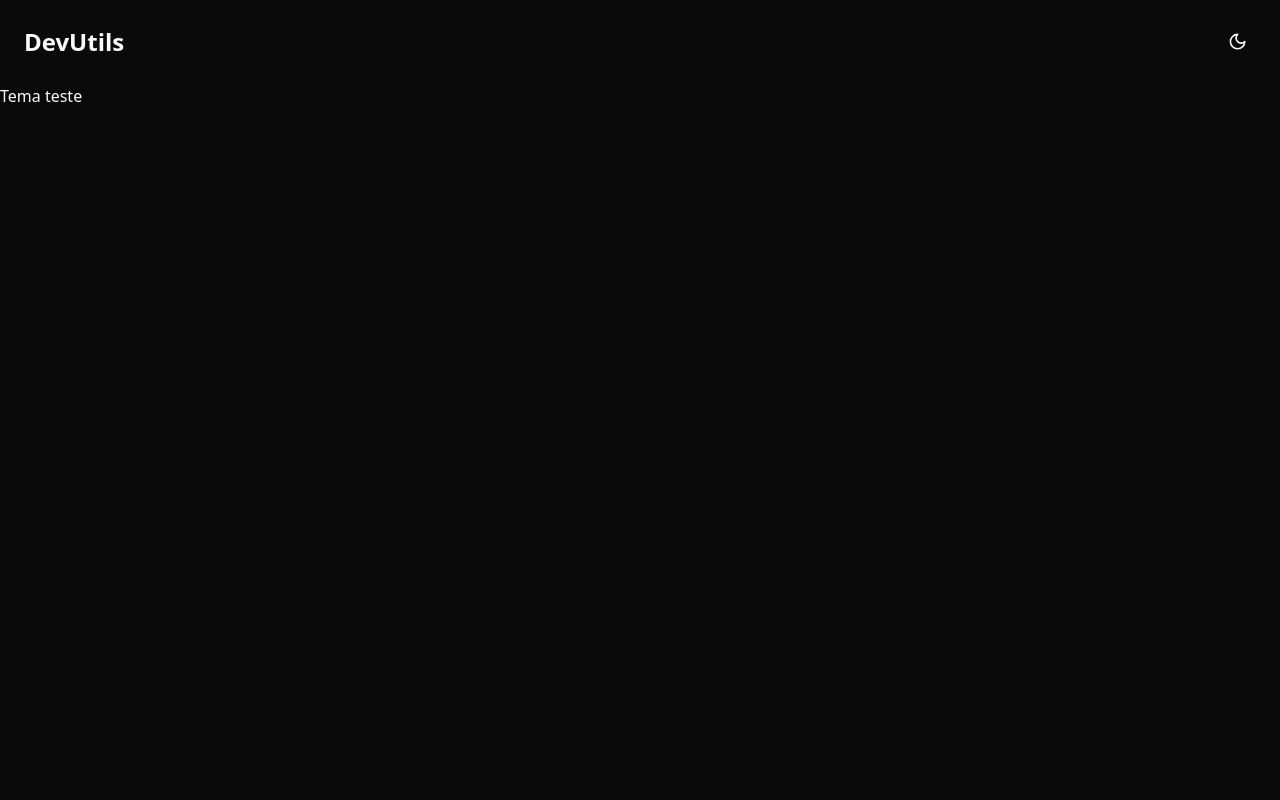
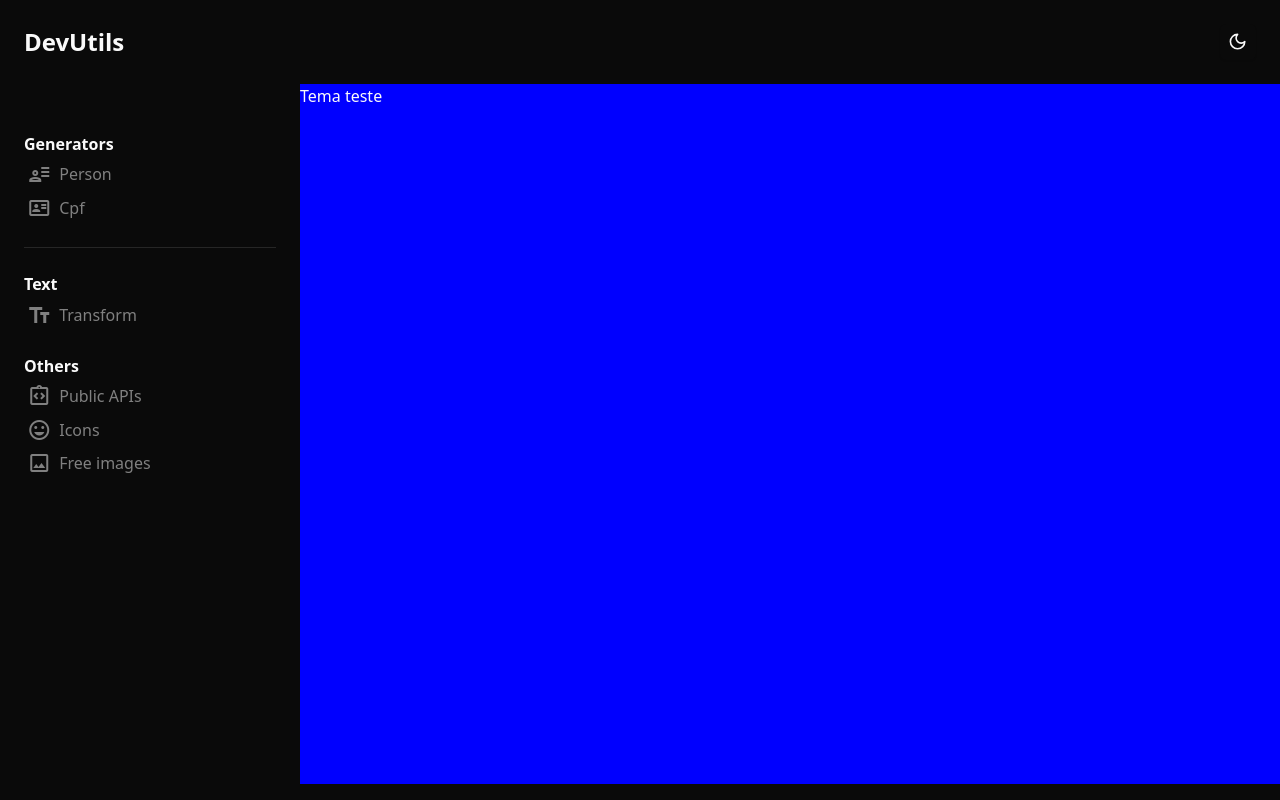
Before and after one commit to ythiago03/devutils, a React (Vite) app: page / in a window 1280 px wide. Built offline with nearby package versions, Linux system fonts and the light colour scheme.

Commit message:
:sparkles: create sidebar style

```diff
--- a/index.html
+++ b/index.html
@@ -2,6 +2,7 @@
 <html lang="en">
   <head>
     <meta charset="UTF-8" />
+    <link rel="stylesheet" href="https://fonts.googleapis.com/css2?family=Material+Symbols+Outlined:opsz,wght,FILL,GRAD@24,400,0,0" />
     <meta name="viewport" content="width=device-width, initial-scale=1.0" />
     <title>DevUtils</title>
   </head>
--- a/src/pages/Home/Home.scss
+++ b/src/pages/Home/Home.scss
@@ -0,0 +1,49 @@
+@import 'src/styles/main.scss';
+
+.home_container{
+  display: flex;
+
+
+  .sidebar_container{
+    height: calc(100vh - 100px);
+    width: 300px;
+    padding: 1.5rem;
+
+    ul{
+      margin: 1.5rem 0;
+      display: flex;
+      flex-direction: column;
+      gap: .2rem;
+
+      h4{
+        font-weight: 600;
+      }
+
+      li{
+        @include flex-align(flex-start, center);
+        gap: .5rem;
+        color: gray;
+        cursor: pointer;
+        padding: 0.2rem;
+
+        &:hover{
+          background-color: rgba(128, 128, 128, 0.233);
+          border-radius: 5px;
+        }
+      }
+    }
+
+    .divider{
+      width: 100%;
+      height: 1px;
+      display: flex;
+      background-color: rgba(128, 128, 128, 0.233);
+      margin: .2rem 0;
+    }
+  }
+
+  .main_container{
+    background-color: blue;
+    flex: 1;
+  }
+}
--- a/src/pages/Home/Home.tsx
+++ b/src/pages/Home/Home.tsx
@@ -4,10 +4,43 @@ const Home = () => {
   return (
     <section className="home_container">
       <nav className="sidebar_container">
-
+        <ul>
+          <h4>Generators</h4>
+          <li>
+            <span className="material-symbols-outlined">user_attributes</span>
+            Person
+          </li>
+          <li>
+            <span className="material-symbols-outlined">id_card</span>
+            Cpf
+          </li>
+        </ul>
+        <span className='divider'></span>
+        <ul>
+          <h4>Text</h4>
+          <li>
+            <span className="material-symbols-outlined">text_fields</span>
+            Transform
+          </li>
+        </ul>
+        <ul>
+          <h4>Others</h4>
+          <li>
+            <span className="material-symbols-outlined">integration_instructions</span>
+            Public APIs
+          </li>
+          <li>
+            <span className="material-symbols-outlined">mood</span>
+            Icons
+          </li>
+          <li>
+            <span className="material-symbols-outlined">image</span>
+            Free images
+          </li>
+        </ul>
       </nav>
       <main className="main_container">
-    <span>Tema teste</span>
+        <span>Tema teste</span>
       </main>
     </section>
   )
```
